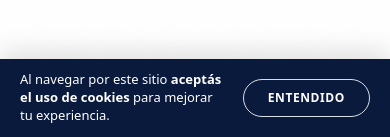
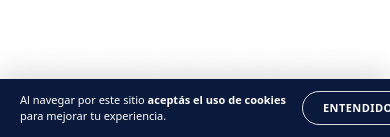
Before and after one commit to Nuriaa05/CodeBalance-Landing-, a Next.js app: page / in a window 390 px wide. Shown: the part 707-844 px from the top of the page. Built offline with nearby package versions, Linux system fonts and the light colour scheme; no server answers.

Commit message:
ajusto banner cookies en mobile

```diff
--- a/components/landing/cookie-consent-banner.tsx
+++ b/components/landing/cookie-consent-banner.tsx
@@ -146,20 +146,23 @@ export function CookieConsentBanner({ metaPixelId }: CookieConsentBannerProps) {
           ref={bannerRef}
           role="region"
           aria-label="Aviso de cookies"
-          className={`fixed inset-x-0 bottom-0 z-40 bg-[#0a1a3d] px-5 py-3 text-white shadow-[0_-8px_24px_rgba(0,0,0,0.12)] transition-[opacity,transform] duration-300 ease-out sm:px-8 sm:py-3.5 ${
+          className={`fixed inset-x-0 bottom-0 z-40 bg-[#0a1a3d] px-3 py-3 text-white shadow-[0_-8px_24px_rgba(0,0,0,0.12)] transition-[opacity,transform] duration-300 ease-out min-[361px]:px-5 sm:px-8 sm:py-3.5 ${
             isBannerVisible ? "translate-y-0 opacity-100" : "translate-y-full opacity-0"
           }`}
         >
-          <div className="mx-auto flex max-w-[1400px] items-center justify-between gap-4">
-            <p className="max-w-3xl text-[13px] font-normal leading-snug text-white sm:text-[15px] sm:leading-relaxed">
-              Al navegar por este sitio{" "}
-              <strong className="font-bold">aceptás el uso de cookies</strong> para mejorar tu
-              experiencia.
+          <div className="mx-auto flex max-w-[1400px] items-center justify-between gap-2 min-[361px]:gap-4">
+            <p className="max-w-3xl text-[10px] font-normal leading-[1.4] text-white min-[361px]:text-[11px] min-[420px]:text-xs sm:text-[15px] sm:leading-relaxed">
+              <span className="block whitespace-nowrap sm:inline">
+                Al navegar por este sitio{" "}
+                <strong className="font-bold">acept&aacute;s el uso de cookies</strong>
+              </span>
+              <span className="hidden sm:inline"> </span>
+              <span className="block whitespace-nowrap sm:inline">para mejorar tu experiencia.</span>
             </p>
             <button
               type="button"
               onClick={handleAccept}
-              className="inline-flex flex-shrink-0 items-center justify-center rounded-full border-[1.5px] border-white/85 px-6 py-2.5 text-xs font-semibold uppercase tracking-[0.05em] text-white transition-colors duration-200 hover:bg-white/10 focus:outline-none focus:ring-2 focus:ring-white/30 sm:px-7"
+              className="inline-flex flex-shrink-0 items-center justify-center rounded-full border-[1.5px] border-white/85 px-3 py-2 text-[10px] font-semibold uppercase tracking-[0.04em] text-white transition-colors duration-200 hover:bg-white/10 focus:outline-none focus:ring-2 focus:ring-white/30 min-[361px]:px-5 min-[361px]:text-[11px] min-[420px]:px-6 min-[420px]:py-2.5 min-[420px]:text-xs min-[420px]:tracking-[0.05em] sm:px-7"
             >
               ENTENDIDO
             </button>
```
